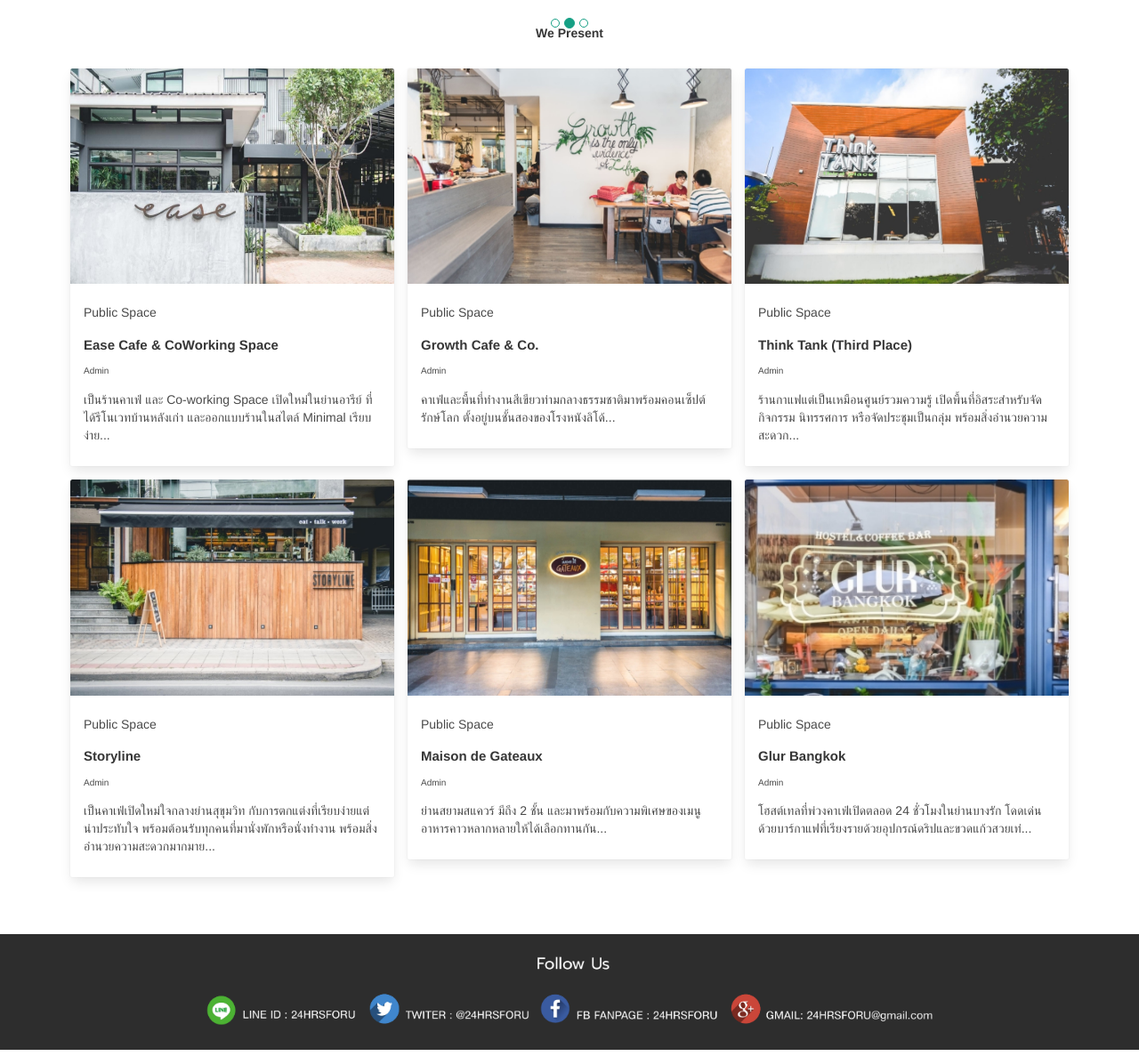
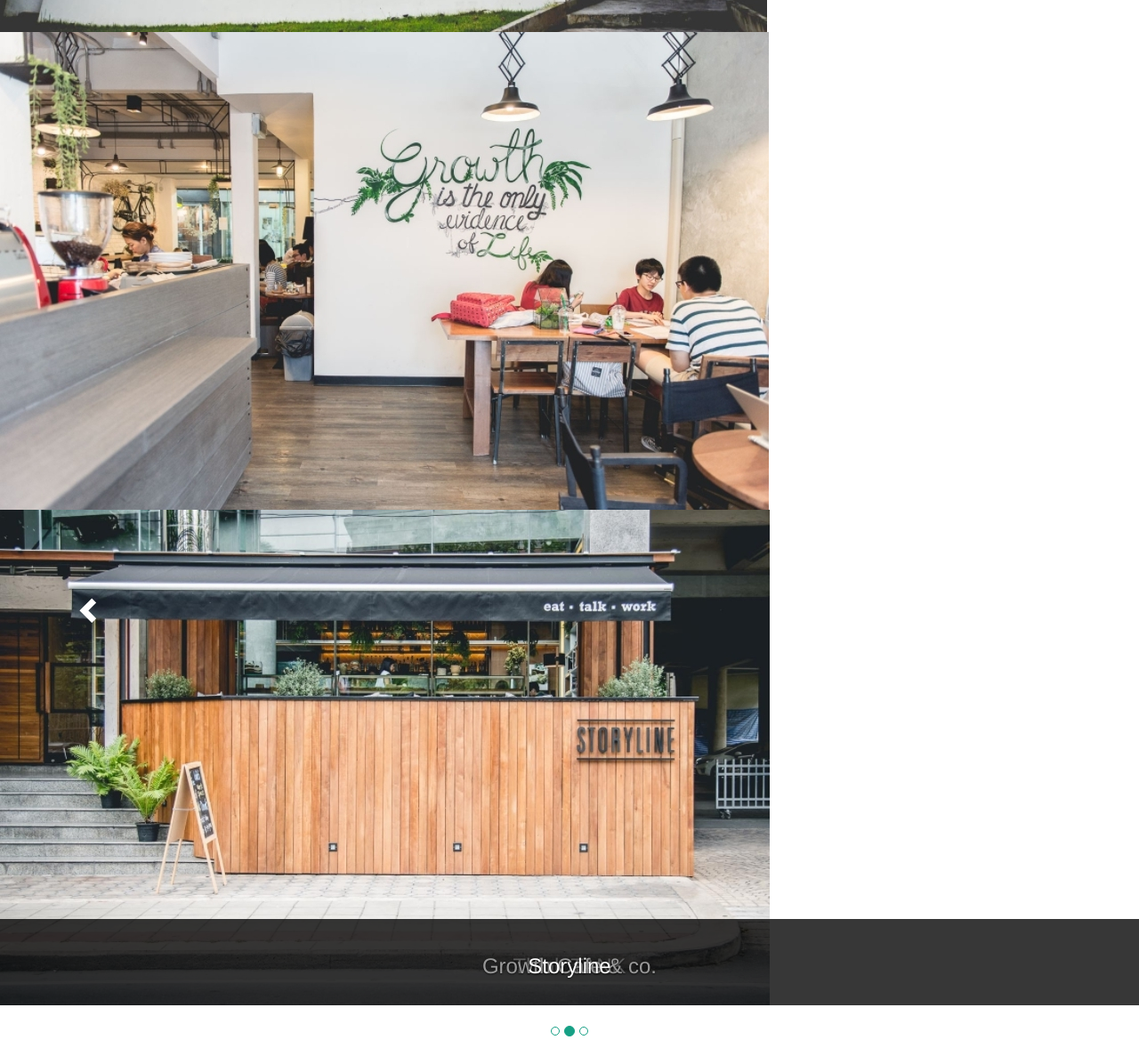
Before and after one commit to ekarincodizm/24hours, a plain HTML site: page index.html in a window 1280 px wide. Shown: the part 596-1783 px from the top of the page at 89% size. Drawn offline with nearby package versions, Linux system fonts and the light colour scheme; files whose address does not match are found by name.

Commit message:
แก้footer

```diff
--- a/assets/home.css
+++ b/assets/home.css
@@ -18,7 +18,7 @@
 .footer img{
   border-top: 1rem;
   margin-bottom: 0 !important;
-  height: 130px;
+  height: auto;
   width: auto;
   padding: 10px;
 }
--- a/index.html
+++ b/index.html
@@ -35,22 +35,22 @@
             </ol>
 
             <!-- Wrapper for slides -->
-            <div class="carousel-inner" role="listbox">
+            <div class="c-inner" role="listbox">
                 <div class="item active">
-                    <img src="/assets/images/home/most-popular/img1.jpg">
+                    <img src="/assets/images/home/we-preset/home4.jpg">
                         <div class="carousel-caption">
                             <h3>Think TANK</h3>
                         </div>
                 </div>
 
                 <div class="item">
-                    <img src="/assets/images/home/most-popular/img2.jpg">
+                    <img src="/assets/images/home/we-preset/home5.jpg">
                         <div class="carousel-caption">
                             <h3>Growth Cafe &amp; co.</h3>
                         </div>
                 </div>
                 <div class="item">
-                    <img src="/assets/images/home/most-popular/img3.jpg">
+                    <img src="/assets/images/home/we-preset/home3.jpg">
                         <div class="carousel-caption">
                             <h3>Storyline</h3>
                         </div>
@@ -74,7 +74,7 @@
             <div class="container"> <!--กำหนดขนาcontent-->
                 <div class="columns">
                     <div class="column has-text-centered">
-                        <strong>We Present</strong>
+                        <strong></strong>
                     </div>
                 </div>
             </div>
```
